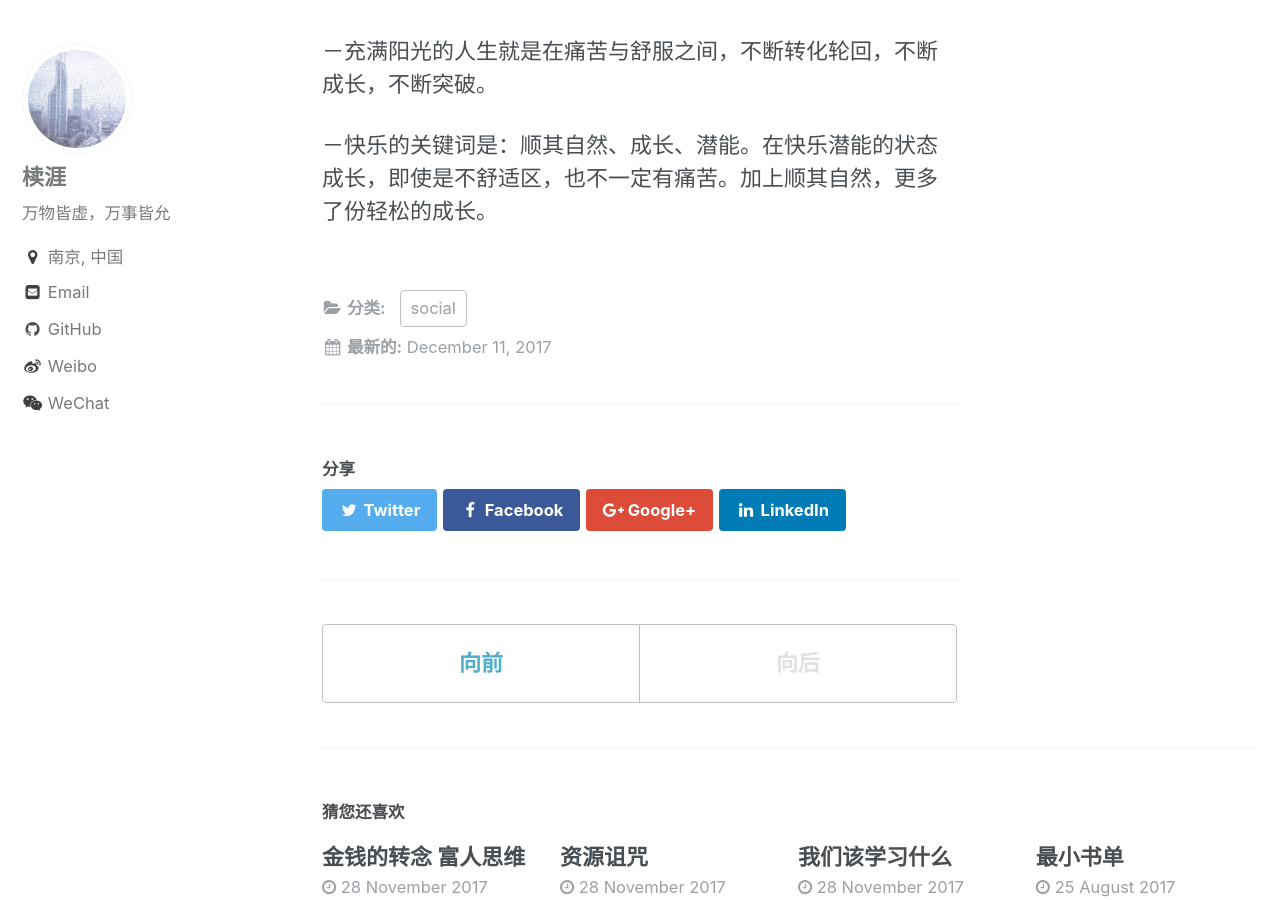
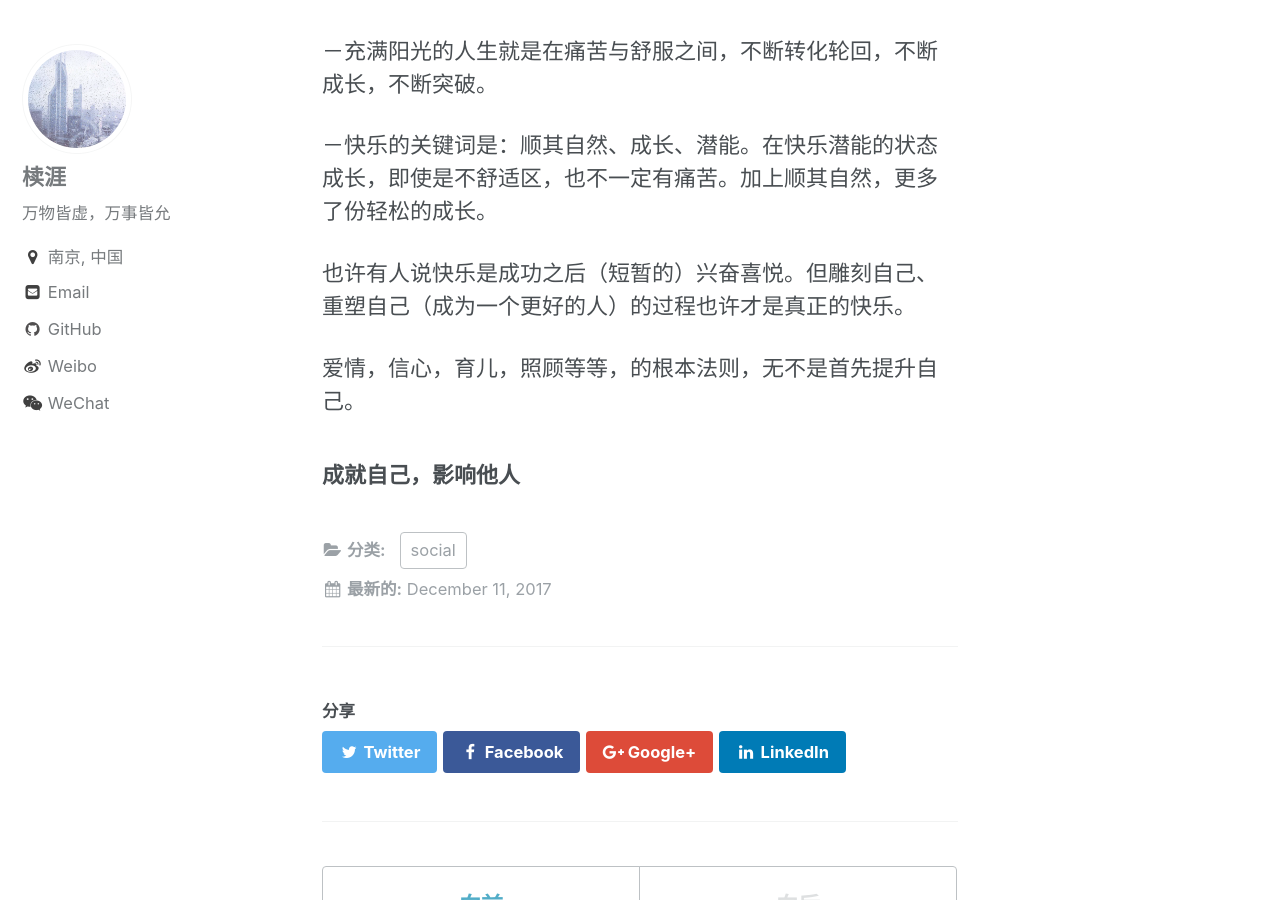
Before and after one commit to wudayu/wudayu.github.io, a Jekyll site: the page built from _posts/social/2017-12-11-不舒服与快乐.md, in a window 1280 px wide and 900 px high, scrolled down 786 px. Built offline with Jekyll 4.4.1, drawn with Linux system fonts in a browser that asks for light colours.

Commit message:
modify 不舒服与快乐

```diff
--- a/_posts/social/2017-12-11-不舒服与快乐.md
+++ b/_posts/social/2017-12-11-不舒服与快乐.md
@@ -23,3 +23,9 @@ excerpt: 维持脱离舒适区的状态，在这个过程中才会越发快乐
 －充满阳光的人生就是在痛苦与舒服之间，不断转化轮回，不断成长，不断突破。
 
 －快乐的关键词是：顺其自然、成长、潜能。在快乐潜能的状态成长，即使是不舒适区，也不一定有痛苦。加上顺其自然，更多了份轻松的成长。
+
+也许有人说快乐是成功之后（短暂的）兴奋喜悦。但雕刻自己、重塑自己（成为一个更好的人）的过程也许才是真正的快乐。
+
+爱情，信心，育儿，照顾等等，的根本法则，无不是首先提升自己。
+
+### 成就自己，影响他人
```
